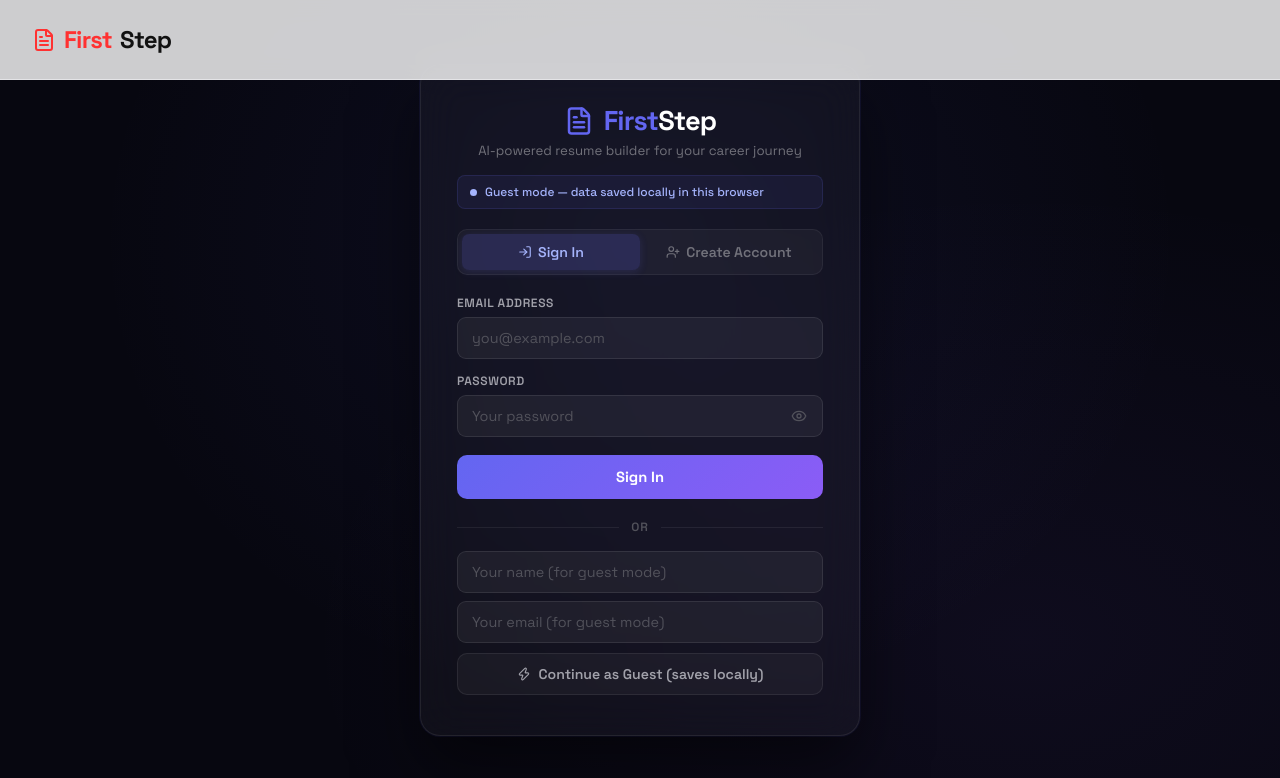
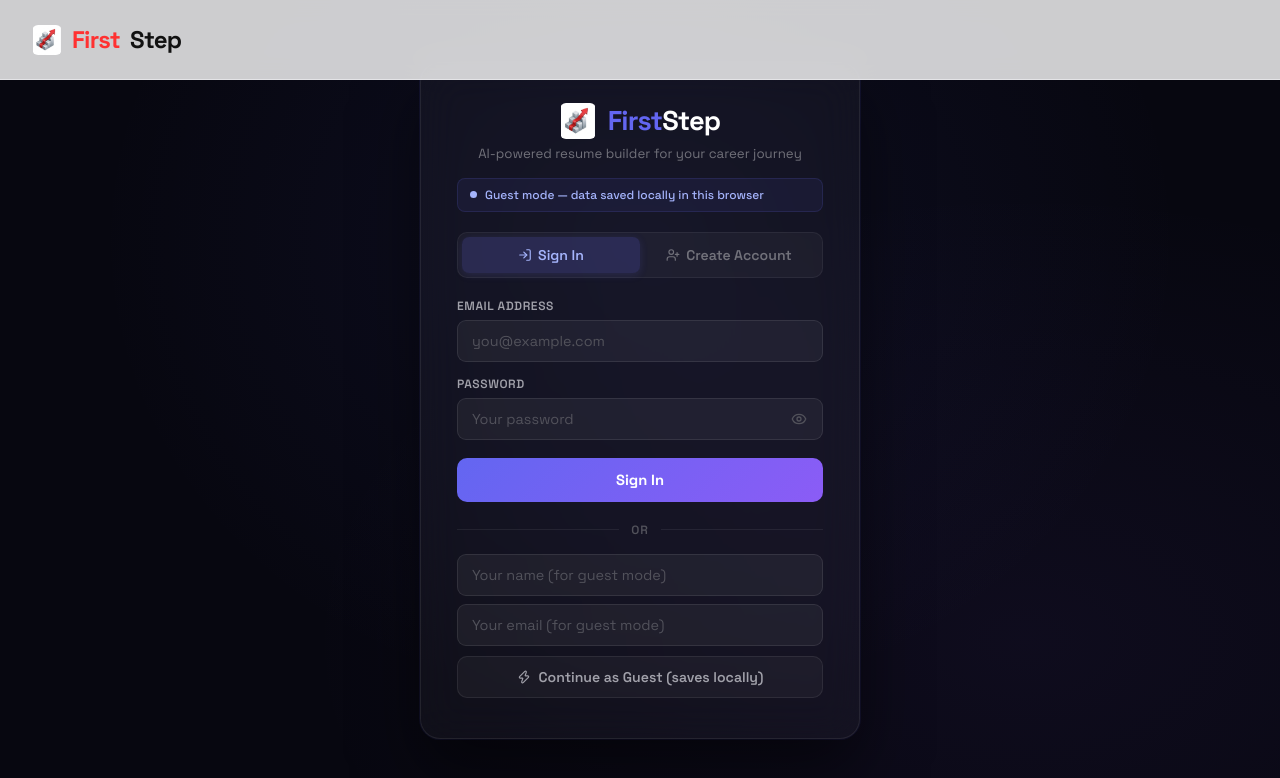
Before and after one commit to Jaswanth-Reddy-2006/First-Step, a React (Vite) app: page / in a window 1280 px wide. Both pictures are taken after a click on the button "Build Free Now". Shown: the top 778 px of the page. Built offline with nearby package versions, Linux system fonts and the light colour scheme; no server answers.

Commit message:
design: integrate custom growth-arrow branded logo image as app icon, favicon, and brand header

```diff
--- a/index.html
+++ b/index.html
@@ -2,9 +2,9 @@
 <html lang="en">
   <head>
     <meta charset="UTF-8" />
-    <link rel="icon" type="image/svg+xml" href="/favicon.svg" />
+    <link rel="icon" type="image/png" href="/favicon.png" />
     <meta name="viewport" content="width=device-width, initial-scale=1.0" />
-    <title>first-step</title>
+    <title>FirstStep — Elite AI Resume & CV Builder</title>
   </head>
   <body>
     <div id="root"></div>
--- a/src/App.tsx
+++ b/src/App.tsx
@@ -123,8 +123,8 @@ export default function App() {
         position: "fixed", inset: 0, display: "flex", alignItems: "center",
         justifyContent: "center", background: "#0a0a0a", flexDirection: "column", gap: 16
       }}>
-        <div style={{ display: "flex", alignItems: "center", gap: 10, color: "#fff" }}>
-          <FileText size={28} color="#6366f1" />
+        <div style={{ display: "flex", alignItems: "center", gap: 12, color: "#fff" }}>
+          <img src="/favicon.png" alt="FirstStep Logo" style={{ width: "36px", height: "36px", objectFit: "contain", borderRadius: "6px" }} />
           <span style={{ fontSize: "1.6rem", fontWeight: 800 }}>
             <span style={{ color: "#6366f1" }}>First</span>Step
           </span>
@@ -153,8 +153,8 @@ export default function App() {
           <div className="auth-overlay">
             <div className="auth-card">
               {/* Logo */}
-              <div className="auth-logo">
-                <FileText size={30} color="#6366f1" />
+              <div className="auth-logo" style={{ gap: 12 }}>
+                <img src="/favicon.png" alt="FirstStep Logo" style={{ width: "36px", height: "36px", objectFit: "contain", borderRadius: "6px" }} />
                 <h1 className="auth-title">
                   <span style={{ color: "#6366f1" }}>First</span>Step
                 </h1>
--- a/src/components/Header.tsx
+++ b/src/components/Header.tsx
@@ -31,8 +31,8 @@ export default function Header({ currentView, setView, currentUser, onLogout }:
       <header className="header no-print">
         <div className="header-container">
           {/* Logo */}
-          <div className="logo" onClick={() => handleNavClick("home")}>
-            <FileText className="logo-icon" size={24} />
+          <div className="logo" onClick={() => handleNavClick("home")} style={{ display: "flex", alignItems: "center", gap: "10px" }}>
+            <img src="/favicon.png" alt="FirstStep Logo" style={{ width: "30px", height: "30px", objectFit: "contain", borderRadius: "6px" }} />
             <span>First</span>Step
           </div>
 
```
Also changed, not shown: public/favicon.png (added), src/assets/logo.png (added).
